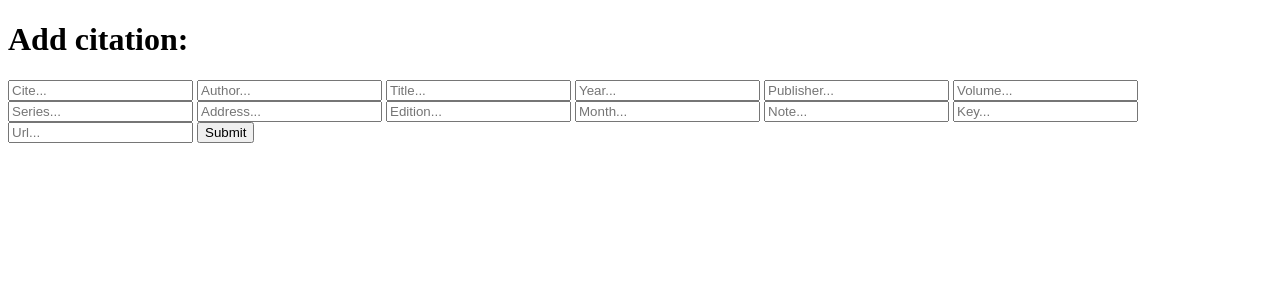
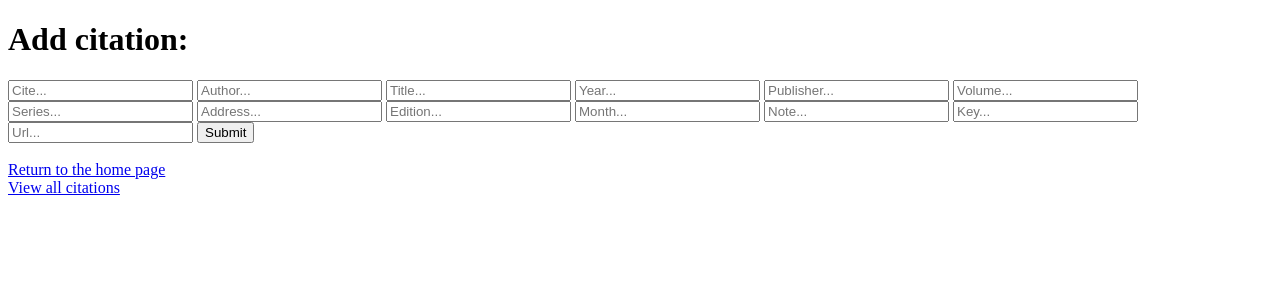
Before and after one commit to savalre/ohtumini_ryhma7, a Flask app: page /book in a window 1280 px wide. Shown: the top 300 px of the page. Run offline with Flask 3, Linux system fonts and the light colour scheme.

Commit message:
Added a page for listing all the citations. Improved usability of the website

```diff
--- a/src/routes.py
+++ b/src/routes.py
@@ -8,16 +8,14 @@ from entities.citation import Citation
 #Will be needed in future
 #from flask import redirect, session, request, url_for
 from forms.citation_form import BookCitationForm
-import repositories.citation_repository as cite_repo
+from repositories.citation_repository import CitationRepository as cite_repo
 
 @app.route("/")
 def index():
     """
-    Main page
-    No parameters
-    Returns: html for front page (for use by flask)
+    Home page
     """
-    return '<h1>Flask</h1>'
+    return render_template("index.html")
 
 #Disable error, because the code is fine for now, and is going to be replaced in this sprint
 @app.route("/book", methods=['GET', 'POST'])
@@ -71,11 +69,19 @@ def book(): # pylint: disable=too-many-branches
             fields.append(("url", url))
 
         citation = Citation("RANDOM_CITE_AS_TAG", form.cite.data, fields)
-        cite_repo.default_citation_repository.store_citation(0, citation)
+        cite_repo().store_citation(0, citation)
         return redirect("/book")
     #list = CitationRepository().list_citations(0)
     #for c in list:
         #print(c.entryname + "(" + c.cite_as + "), field_types: ")
-        # for f in c.fieldtypes:
+        #for f in c.fieldtypes:
             #print(f)
     return render_template('/book.html', form = form)
+
+@app.route("/citations")
+def list_of_citations():
+    """
+    A page for diplaying all the citations of a user
+    """
+    # CHANGE DEFAULT VALUE OF USER_ID TO LOGGED IN USER ONCE SESSIONS HAVE BEEN ADDED!
+    return render_template("citations.html", citation_list = cite_repo().list_citations(0))
--- a/src/templates/book.html
+++ b/src/templates/book.html
@@ -23,5 +23,9 @@
       {{ form.url }}
       <button type="submit">Submit</button>
     </form>
+    <br/>
+    <a href="/">Return to the home page</a>
+    <br/>
+    <a href="/citations">View all citations</a>
   </body>
 </html>
```
Also changed, not shown: src/templates/citations.html (added, +26 -0 lines), src/templates/index.html (added, +14 -0 lines), 3 other files.
